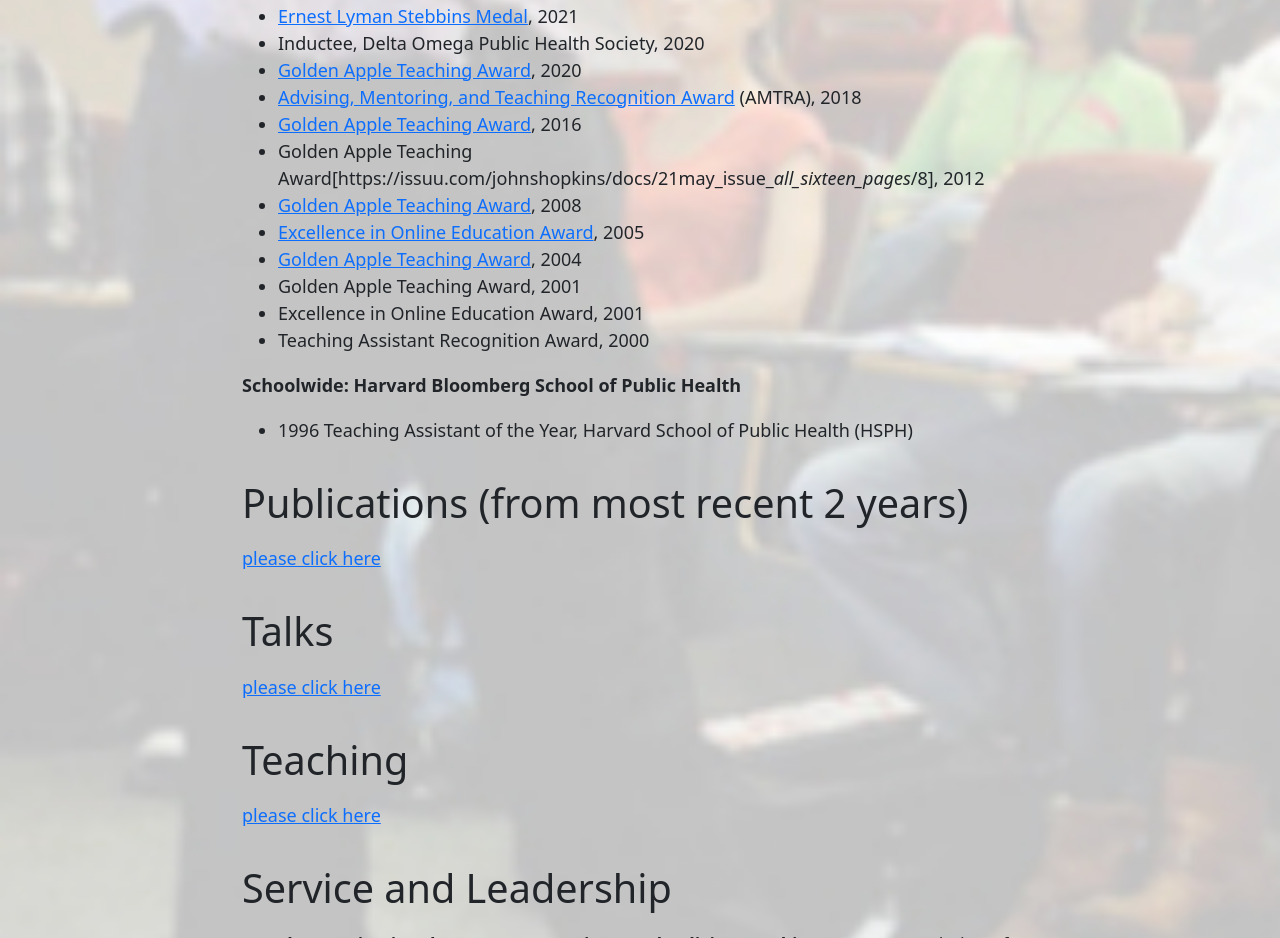
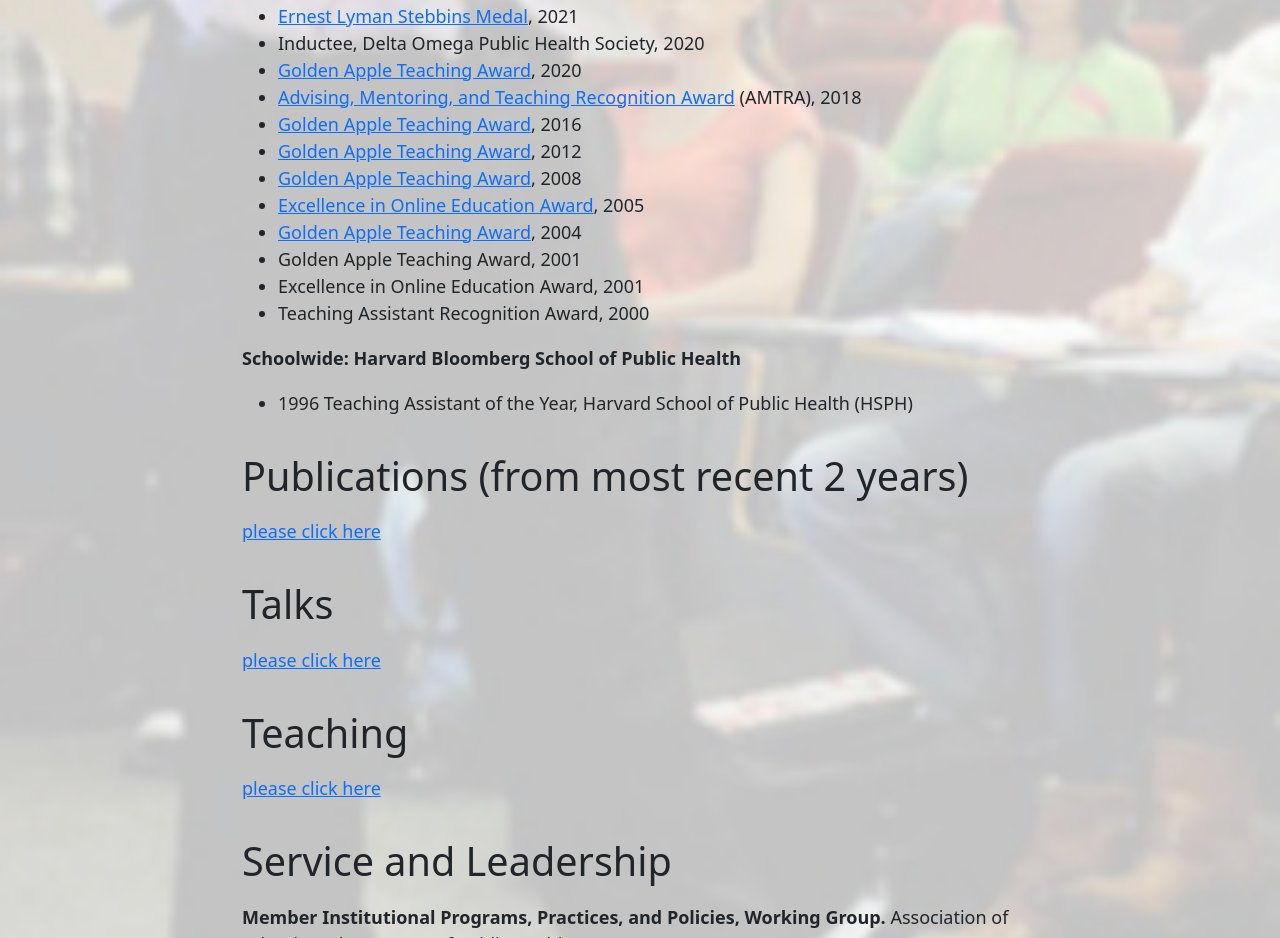
Before and after one commit to jmcgread/webpage, a plain HTML site: page docs/cv.html in a window 1280 px wide. Shown: the part 1199-2137 px from the top of the page. Drawn offline with Linux system fonts and the light colour scheme.

Commit message:
Updated CV page jan 9 20210

```diff
--- a/docs/cv.html
+++ b/docs/cv.html
@@ -157,7 +157,7 @@ ul.task-list li input[type="checkbox"] {
 <li><a href="https://publichealth.jhu.edu/offices-and-services/office-of-academic-affairs/faculty-recognition/student-assembly-awards">Golden Apple Teaching Award</a>, 2020</li>
 <li><a href="https://publichealth.jhu.edu/offices-and-services/office-of-academic-affairs/faculty-recognition/student-assembly-awards">Advising, Mentoring, and Teaching Recognition Award</a> (AMTRA), 2018</li>
 <li><a href="https://publichealth.jhu.edu/offices-and-services/office-of-academic-affairs/faculty-recognition/student-assembly-awards">Golden Apple Teaching Award</a>, 2016</li>
-<li>Golden Apple Teaching Award[https://issuu.com/johnshopkins/docs/21may_issue_<em>all_sixteen_pages</em>/8], 2012</li>
+<li><a href="https://issuu.com/johnshopkins/docs/21may_issue__all_sixteen_pages_/8">Golden Apple Teaching Award</a>, 2012</li>
 <li><a href="https://publichealth.jhu.edu/2008/golden-apple-award-bios-2008">Golden Apple Teaching Award</a>, 2008</li>
 <li><a href="https://publichealth.jhu.edu/2005/ctlt-excellence-awards">Excellence in Online Education Award</a>, 2005</li>
 <li><a href="https://publichealth.jhu.edu/2004/golden-apples-2004">Golden Apple Teaching Award</a>, 2004</li>
```
Also changed, not shown: docs/search.json (+1 -1 lines).
